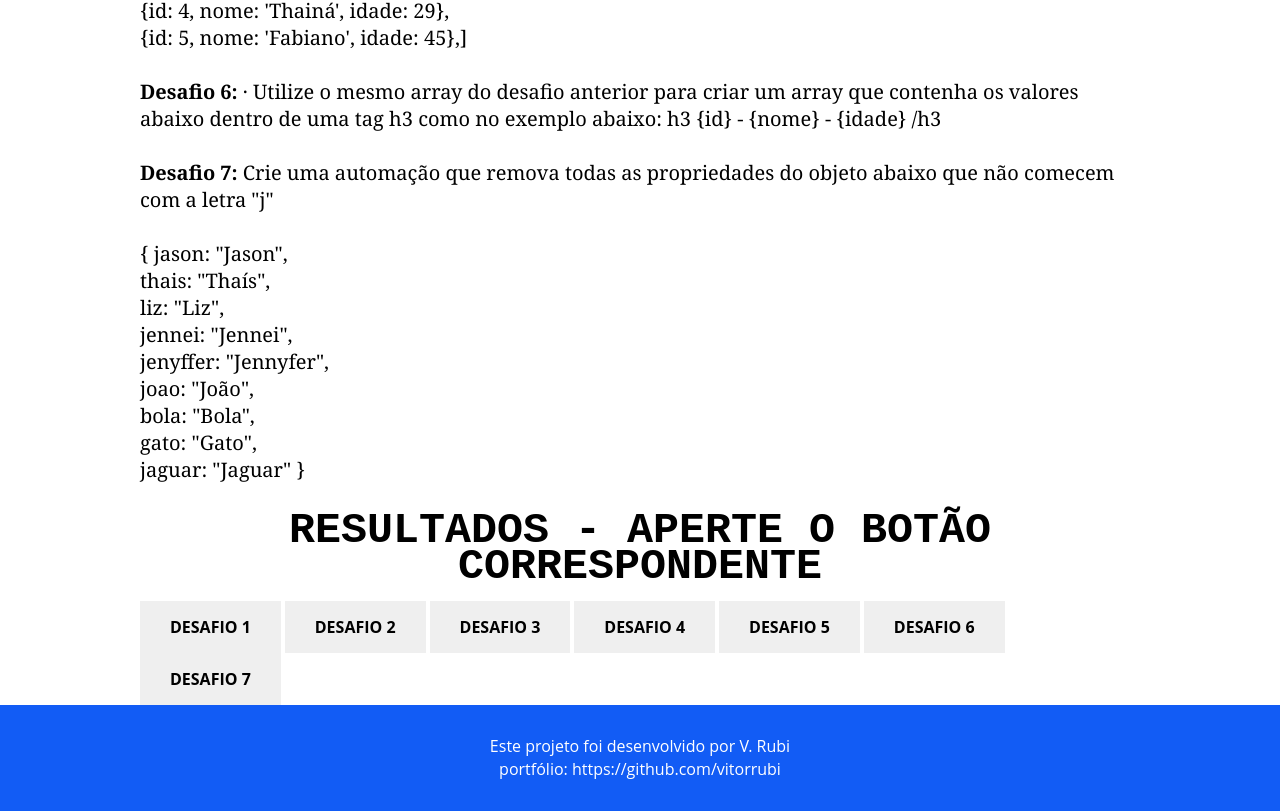
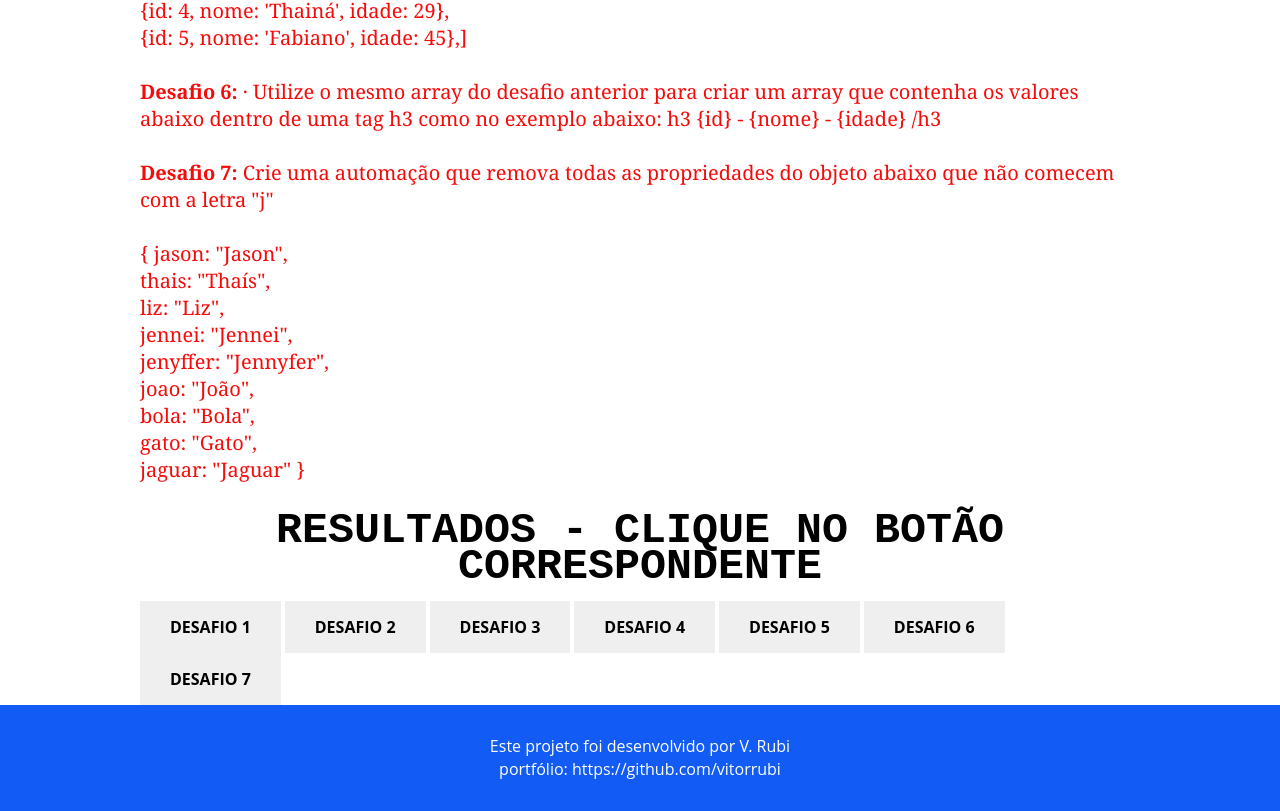
Before and after one commit to vitorrubi/WhatsMenuTasks, a plain HTML site: page index.html in a window 1280 px wide. Shown: the part 627-1438 px from the top of the page. Drawn offline with Linux system fonts and the light colour scheme.

Commit message:
feat colors

```diff
--- a/index.html
+++ b/index.html
@@ -72,7 +72,7 @@
     <main role="main">
       <div class="container">
         <div class="content-box">
-          <h2>RESULTADOS - APERTE O BOTÃO CORRESPONDENTE</h2>
+          <h2>RESULTADOS - CLIQUE NO BOTÃO CORRESPONDENTE</h2>
           <button class="button" id="botao1">Desafio 1</button>
           <button class="button" id="botao2">Desafio 2</button>
           <button class="button" id="botao3">Desafio 3</button>
--- a/styles.css
+++ b/styles.css
@@ -35,6 +35,7 @@ h2 {
 p {
   font-family: "Playfair Display", Georgia, serif;
   font-size: 20px;
+  color: #f60b0b;
 }
 a {
   font-family: "Open Sans", Helvetica, sans-serif;
```
